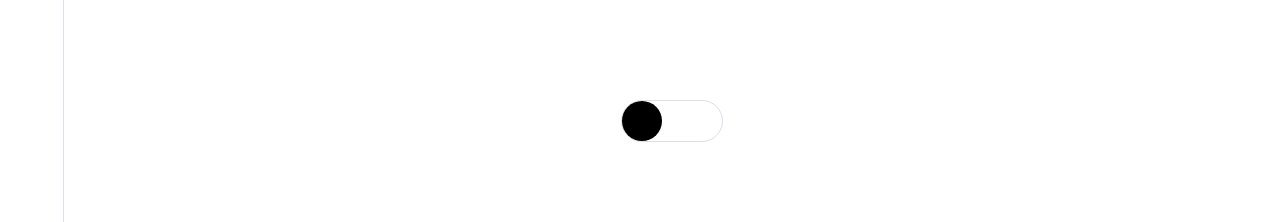
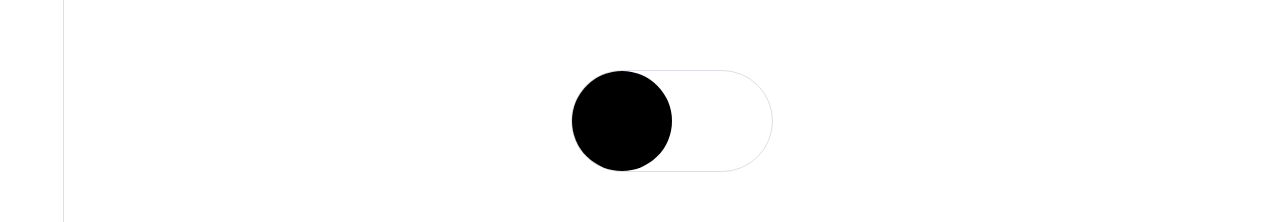
Before and after one commit to DancingCodes/web_case, a Vue app: page /style/switch in a window 1280 px wide. Shown: the part 310-532 px from the top of the page. Built offline with nearby package versions, Linux system fonts and the light colour scheme.

Commit message:
switch pro

```diff
--- a/src/views/switch/index.vue
+++ b/src/views/switch/index.vue
@@ -1,7 +1,9 @@
 <template>
   <div class="viewBox" :class="[switchState ? 'rightStyle' : 'leftStyle']">
     <div class="switch" @click="changeSwitchState">
-      <div class="switchBotton" :class="[switchState ? 'right' : 'left']"></div>
+      <div class="switchBotton" :class="[switchState ? 'right' : 'left']">
+        <div class="round" :class="[switchState ? 'openRound' : 'closeRound']"></div>
+      </div>
     </div>
   </div>
 </template>
@@ -16,9 +18,13 @@ const changeSwitchState = (): void => {
 
 <style scoped lang="scss">
 // 开关宽度
-$switchWidth: 100px;
-// 开关按钮宽度
-$switchButtonWidth: 40px;
+$switchWidth: 200px;
+// 开关高度
+$switchHeight: calc($switchWidth / 2);
+// 关闭时颜色
+$closeColor: white;
+// 开启时颜色
+$openColor: black;
 
 .viewBox {
   height: 100%;
@@ -29,36 +35,53 @@ $switchButtonWidth: 40px;
 }
 
 .leftStyle {
-  background-color: white;
+  background-color: $closeColor;
 }
 
 .rightStyle {
-  background-color: black;
+  background-color: $openColor;
 }
 
 
 .switch {
   width: $switchWidth;
-  height: 40px;
+  height: $switchHeight;
   border: 1px solid var(--el-border-color);
-  border-radius: 40px;
+  border-radius: $switchHeight;
   margin: 0 auto;
 
   .switchBotton {
-    width: $switchButtonWidth;
+    width: $switchHeight;
     height: 100%;
     border-radius: 50%;
-    transition: all 1s;
+    transition: transform 1s;
+    overflow: hidden;
+
+    .round {
+      width: 100%;
+      height: 100%;
+      border-radius: 50%;
+      background-color: $openColor;
+      transition: transform 1s;
+    }
+
+    .closeRound {
+      transform: translate(-100%, -100%);
+    }
+
+    .openRound {
+      transform: translate(-36%, -36%);
+    }
   }
 
   .left {
-    background-color: black;
+    background-color: $openColor;
     transform: translateX(0);
   }
 
   .right {
-    background-color: white;
-    transform: translateX(calc($switchWidth - $switchButtonWidth));
+    background-color: $closeColor;
+    transform: translateX(calc($switchWidth - $switchHeight));
   }
 
 }
```
